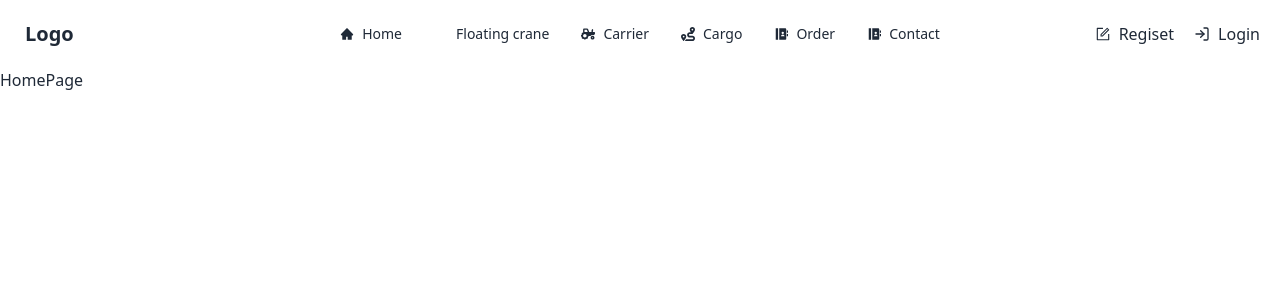
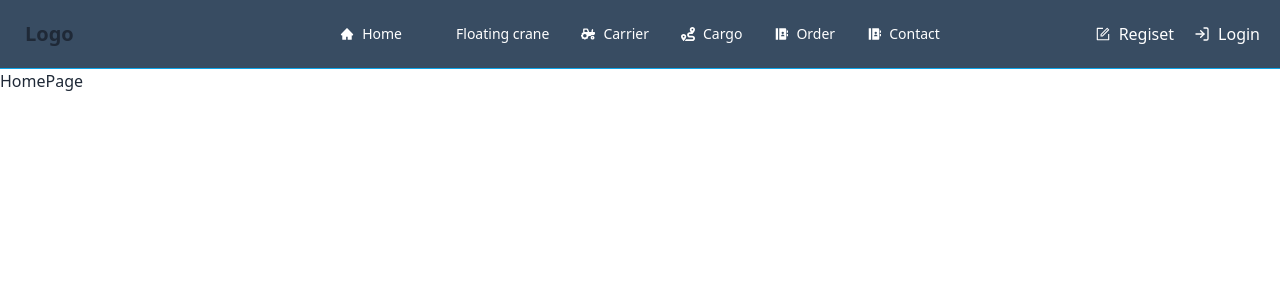
Before and after one commit to Tao-Toxicboy19/Project-Babank, a React (Vite) app: page / in a window 1280 px wide. Shown: the top 300 px of the page. Built offline with nearby package versions, Linux system fonts and the light colour scheme; some icons are missing.

Commit message:
Theme V1

```diff
--- a/src/App.tsx
+++ b/src/App.tsx
@@ -17,7 +17,7 @@ export default function App({}: Props) {
   const [data, setData] = useState(0);
 
   return (
-    <div>
+    <div className="bg-[#fff]">
       <Header />
       <div className="container mx-auto">
         <Routes>
--- a/src/components/Pages/FloatingCranePage/FloatingCranePage.tsx
+++ b/src/components/Pages/FloatingCranePage/FloatingCranePage.tsx
@@ -28,12 +28,14 @@ export default function FloatingCranePage() {
 
   return (
     <div className="p-3">
-      <button
-        className="btn"
-        onClick={() => (window as any).my_modal_1.showModal()}
-      >
-        Add Data
-      </button>
+      <div className="flex justify-end">
+        <button
+          className="btn btn-outline btn-primary border-2 mb-3 "
+          onClick={() => (window as any).my_modal_1.showModal()}
+        >
+          Add Data
+        </button>
+      </div>
       <dialog id="my_modal_1" className="modal">
         <form className="modal-box w-11/12 max-w-5xl">
           <h3 className="font-bold text-lg">Add Data</h3>
@@ -79,7 +81,7 @@ export default function FloatingCranePage() {
       </dialog>
       <div className="overflow-x-auto">
         <table className="table">
-          <thead>
+          <thead className="bg-[#95a8b6]">
             <tr>
               <th>ID</th>
               <th>Name</th>
@@ -91,9 +93,9 @@ export default function FloatingCranePage() {
               <th className="flex justify-center">Edit</th>
             </tr>
           </thead>
-          <tbody>
+          <tbody className="bg-[#edf0f2] text-[#000]">
             {posts.map((post) => (
-              <tr key={post.id}>
+              <tr className="border-b border-[#000]" key={post.id}>
                 <td>{post.id}</td>
                 <td>{post.title}</td>
                 <td>{post.body}</td>
@@ -101,7 +103,7 @@ export default function FloatingCranePage() {
                 <td>465.545145</td>
                 <td>20</td>
                 <td>20</td>
-                <td className="flex justify-center gap-x-10">
+                <td className="flex justify-center gap-x-5">
                   <div className="flex justify-center gap-x-5 transition-transform hover:scale-125">
                     <MdModeEditOutline className="text-2xl text-blue-500 hover:text-blue-700 transition-colors duration-300" />
                   </div>
--- a/src/components/layout/Header/Header.tsx
+++ b/src/components/layout/Header/Header.tsx
@@ -9,7 +9,7 @@ type Props = {};
 
 export default function Header({}: Props) {
   return (
-    <div className="navbar bg-base-100">
+    <div className="navbar bg-[#384C62]  border-b border-sky-500">
       <div className="navbar-start">
         <div className="dropdown">
           <label tabIndex={0} className="btn btn-ghost lg:hidden">
@@ -30,10 +30,10 @@ export default function Header({}: Props) {
           </label>
           <ul
             tabIndex={0}
-            className="menu menu-sm dropdown-content mt-3 z-[1] p-2 shadow bg-base-100 rounded-box w-52"
+            className="menu menu-sm dropdown-content mt-3 z-[1] p-2 shadow rounded-box w-52 text-fuchsia-50"
           >
             <li>
-              <Link to={"/"}>
+              <Link to={"/"} className="text-fuchsia-50">
                 <AiFillHome />
                 หน้าแรก
               </Link>
@@ -67,7 +67,7 @@ export default function Header({}: Props) {
         <a className="btn btn-ghost normal-case text-xl">Logo</a>
       </div>
       <div className="navbar-center hidden lg:flex">
-        <ul className="menu menu-horizontal px-1">
+        <ul className="menu menu-horizontal px-1 text-[#fff]">
           <li>
             <Link to={"/"}>
               <AiFillHome />
@@ -107,7 +107,7 @@ export default function Header({}: Props) {
         </ul>
       </div>
       <div className="navbar-end">
-        <ul className="flex justify-center gap-x-5 mx-3">
+        <ul className="flex justify-center gap-x-5 mx-3 text-[#fff]">
           <li>
             <Link
               to={"/register"}
```
